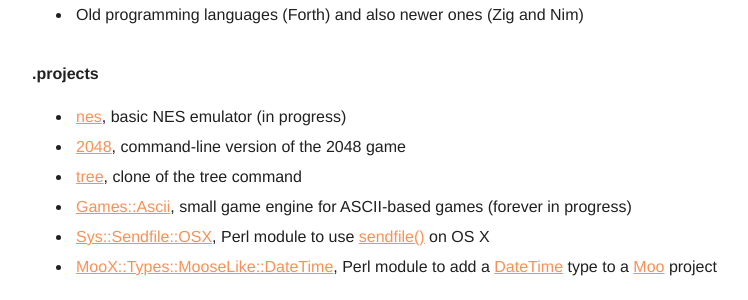
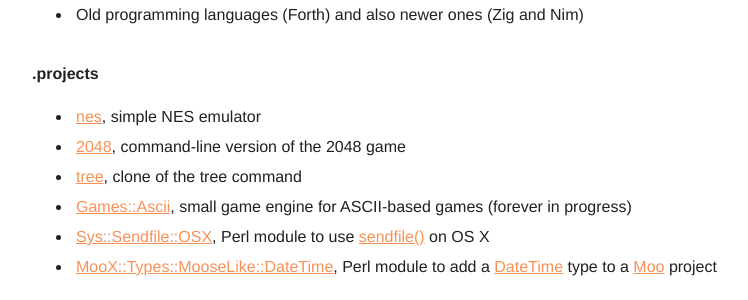
Before and after one commit to ltriant/ltriant.github.io, a Jekyll site: the page built from about.md, in a window 1280 px wide. Shown: the part 310-610 px from the top of the page, without its empty margins (208-956 px from the left). Built offline with Jekyll 4.4.1, drawn with Linux system fonts in a browser that asks for light colours.

Commit message:
about: update project list

```diff
--- a/about.md
+++ b/about.md
@@ -15,7 +15,7 @@ Interests include:
 
 ## .projects
 
-* [nes](https://github.com/ltriant/nes), basic NES emulator (in progress)
+* [nes](https://github.com/ltriant/nes), simple NES emulator
 * [2048](https://github.com/ltriant/2048), command-line version of the 2048 game
 * [tree](https://github.com/ltriant/tree), clone of the tree command
 * [Games::Ascii](https://github.com/ltriant/Games-Ascii), small game engine for ASCII-based games (forever in progress)
```
